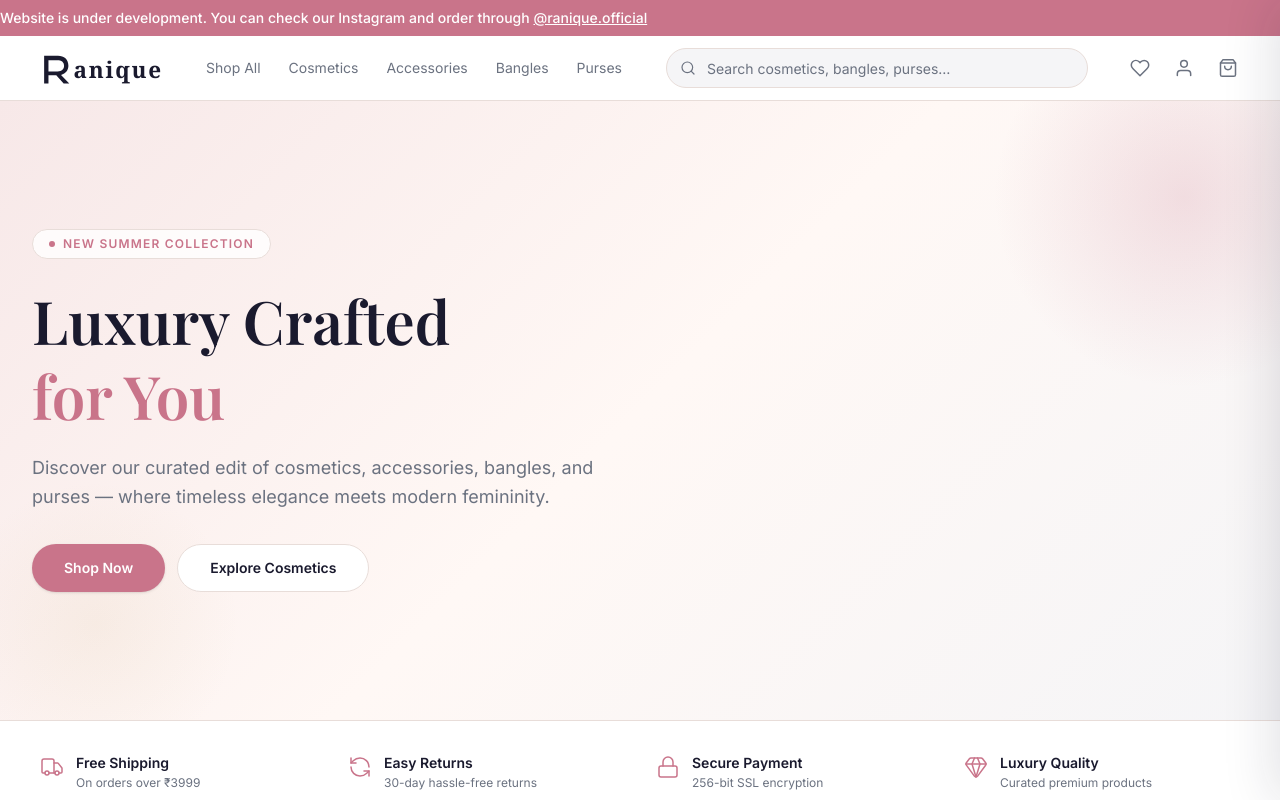
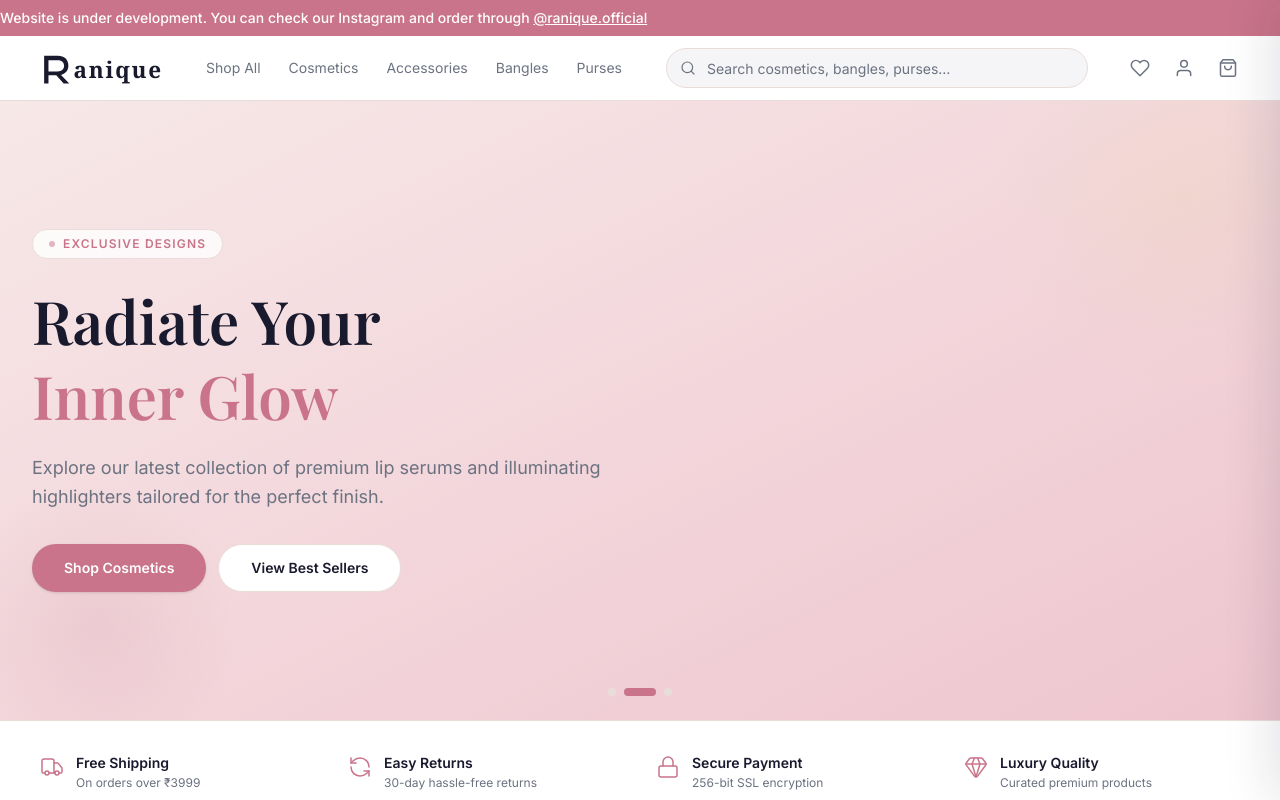
Before and after one commit to Ashraf7786/ranique, a Next.js app: page / in a window 1280 px wide. Shown: the top 800 px of the page. Built offline with nearby package versions, Linux system fonts and the light colour scheme; a web font is replaced by a local one.

Commit message:
Convert Hero into an auto-playing slider

```diff
--- a/app/page.tsx
+++ b/app/page.tsx
@@ -1,5 +1,6 @@
 "use client";
 
+import { useState, useEffect } from "react";
 import Link from "next/link";
 import { MOCK_PRODUCTS } from "@/lib/mockData";
 import { ProductGrid } from "@/components/shop/ProductGrid";
@@ -7,64 +8,122 @@ import { Sparkles, Gem, Disc3, ShoppingBag, Truck, RefreshCcw, Lock } from "luci
 
 // ─── Hero Section ─────────────────────────────────────────────────────────────
 
+const HERO_SLIDES = [
+  {
+    id: 1,
+    eyebrow: "New Summer Collection",
+    title: "Luxury Crafted",
+    emphasis: "for You",
+    description: "Discover our curated edit of cosmetics, accessories, bangles, and purses — where timeless elegance meets modern femininity.",
+    primaryCta: { label: "Shop Now", href: "/shop" },
+    secondaryCta: { label: "Explore Cosmetics", href: "/shop?category=cosmetics" },
+    bgClass: "bg-hero-gradient",
+    blob1: "radial-gradient(circle, #C9748A 0%, transparent 70%)",
+    blob2: "radial-gradient(circle, #C9A96E 0%, transparent 70%)",
+  },
+  {
+    id: 2,
+    eyebrow: "Exclusive Designs",
+    title: "Radiate Your",
+    emphasis: "Inner Glow",
+    description: "Explore our latest collection of premium lip serums and illuminating highlighters tailored for the perfect finish.",
+    primaryCta: { label: "Shop Cosmetics", href: "/shop?category=cosmetics" },
+    secondaryCta: { label: "View Best Sellers", href: "/shop" },
+    bgClass: "bg-gradient-to-br from-[#F7E8E8] to-[#EEC5CF]",
+    blob1: "radial-gradient(circle, #E8D5A3 0%, transparent 70%)",
+    blob2: "radial-gradient(circle, #A85970 0%, transparent 70%)",
+  },
+  {
+    id: 3,
+    eyebrow: "Timeless Elegance",
+    title: "Accessorize with",
+    emphasis: "Confidence",
+    description: "From gold-plated bangles to velvet clutches, find the perfect statement pieces to complete your look.",
+    primaryCta: { label: "Shop Accessories", href: "/shop?category=accessories" },
+    secondaryCta: { label: "Shop Bangles", href: "/shop?category=bangles" },
+    bgClass: "bg-gradient-to-br from-[#F0DDB8] to-[#E8D5A3]",
+    blob1: "radial-gradient(circle, #C9748A 0%, transparent 70%)",
+    blob2: "radial-gradient(circle, #C9A96E 0%, transparent 70%)",
+  }
+];
+
 function Hero() {
+  const [currentSlide, setCurrentSlide] = useState(0);
+
+  useEffect(() => {
+    const timer = setInterval(() => {
+      setCurrentSlide((prev) => (prev + 1) % HERO_SLIDES.length);
+    }, 5000);
+    return () => clearInterval(timer);
+  }, []);
+
+  const slide = HERO_SLIDES[currentSlide];
+
   return (
     <section
       aria-label="Hero"
-      className="relative overflow-hidden bg-hero-gradient"
+      className={`relative overflow-hidden transition-colors duration-700 ${slide.bgClass}`}
     >
       {/* Decorative blobs */}
       <div
         aria-hidden
-        className="absolute -top-24 -right-24 w-96 h-96 rounded-full opacity-20"
-        style={{
-          background: "radial-gradient(circle, #C9748A 0%, transparent 70%)",
-        }}
+        className="absolute -top-24 -right-24 w-96 h-96 rounded-full opacity-20 transition-all duration-700"
+        style={{ background: slide.blob1 }}
       />
       <div
         aria-hidden
-        className="absolute -bottom-12 -left-12 w-72 h-72 rounded-full opacity-10"
-        style={{
-          background: "radial-gradient(circle, #C9A96E 0%, transparent 70%)",
-        }}
+        className="absolute -bottom-12 -left-12 w-72 h-72 rounded-full opacity-10 transition-all duration-700"
+        style={{ background: slide.blob2 }}
       />
 
-      <div className="max-w-7xl mx-auto px-4 sm:px-6 lg:px-8 py-16 md:py-24 lg:py-32 relative">
-        <div className="max-w-2xl">
+      <div className="max-w-7xl mx-auto px-4 sm:px-6 lg:px-8 py-16 md:py-24 lg:py-32 relative min-h-[500px] flex items-center">
+        <div key={currentSlide} className="max-w-2xl animate-fade-in">
           {/* Eyebrow */}
-          <div className="inline-flex items-center gap-2 px-4 py-1.5 rounded-full bg-white/80 border border-brand-border text-brand-rose text-xs font-semibold uppercase tracking-widest mb-6 animate-fade-in">
+          <div className="inline-flex items-center gap-2 px-4 py-1.5 rounded-full bg-white/80 border border-brand-border text-brand-rose text-xs font-semibold uppercase tracking-widest mb-6 animate-slide-up">
             <span className="w-1.5 h-1.5 rounded-full bg-brand-rose animate-pulse" />
-            New Summer Collection
+            {slide.eyebrow}
           </div>
 
           {/* Headline */}
-          <h1 className="font-serif text-4xl sm:text-5xl lg:text-6xl font-semibold text-brand-ink leading-tight mb-5 animate-slide-up">
-            Luxury Crafted
+          <h1 className="font-serif text-4xl sm:text-5xl lg:text-6xl font-semibold text-brand-ink leading-tight mb-5 animate-slide-up" style={{ animationDelay: '100ms' }}>
+            {slide.title}
             <br />
-            <em className="text-brand-rose not-italic">for You</em>
+            <em className="text-brand-rose not-italic">{slide.emphasis}</em>
           </h1>
 
-          <p className="font-sans text-base sm:text-lg text-brand-slate leading-relaxed mb-8 max-w-xl animate-slide-up">
-            Discover our curated edit of cosmetics, accessories, bangles, and purses — where timeless elegance meets modern femininity.
+          <p className="font-sans text-base sm:text-lg text-brand-slate leading-relaxed mb-8 max-w-xl animate-slide-up" style={{ animationDelay: '200ms' }}>
+            {slide.description}
           </p>
 
           {/* CTAs */}
-          <div className="flex flex-wrap gap-3 animate-slide-up">
+          <div className="flex flex-wrap gap-3 animate-slide-up" style={{ animationDelay: '300ms' }}>
             <Link
-              href="/shop"
-              id="hero-shop-now"
+              href={slide.primaryCta.href}
               className="inline-flex items-center justify-center h-12 px-8 rounded-full bg-brand-rose text-white font-sans font-semibold text-sm hover:bg-brand-rose-dark active:scale-[0.97] transition-all shadow-sm hover:shadow-md"
             >
-              Shop Now
+              {slide.primaryCta.label}
             </Link>
             <Link
-              href="/shop?category=cosmetics"
-              id="hero-explore-cosmetics"
+              href={slide.secondaryCta.href}
               className="inline-flex items-center justify-center h-12 px-8 rounded-full border border-brand-border bg-white text-brand-ink font-sans font-semibold text-sm hover:border-brand-rose hover:text-brand-rose active:scale-[0.97] transition-all"
             >
-              Explore Cosmetics
+              {slide.secondaryCta.label}
             </Link>
           </div>
+        </div>
+
+        {/* Slider Controls */}
+        <div className="absolute bottom-6 left-1/2 -translate-x-1/2 flex items-center gap-2">
+          {HERO_SLIDES.map((_, index) => (
+            <button
+              key={index}
+              onClick={() => setCurrentSlide(index)}
+              className={`h-2 rounded-full transition-all duration-300 ${
+                index === currentSlide ? "w-8 bg-brand-rose" : "w-2 bg-brand-border hover:bg-brand-rose-light"
+              }`}
+              aria-label={`Go to slide ${index + 1}`}
+            />
+          ))}
         </div>
       </div>
     </section>
```
